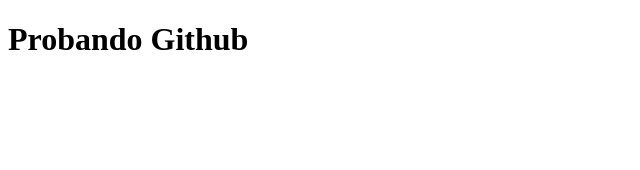
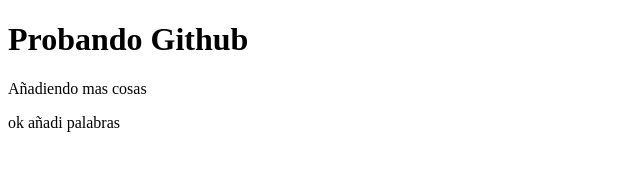
Before and after one commit to pepeluche2008/hackter, a plain HTML site: page Dia5/index.html in a window 1280 px wide. Shown: the whole page, without its empty margins (0-640 px from the left). Drawn offline with Linux system fonts and the light colour scheme.

Commit message:
añadi cosas

```diff
--- a/Dia5/index.html
+++ b/Dia5/index.html
@@ -6,5 +6,7 @@
   </head>
   <body>
     <h1>Probando Github</h1>
+    <p>Añadiendo mas cosas</p>
+    <p>ok añadi palabras</p>
   </body>
 </html>
```
